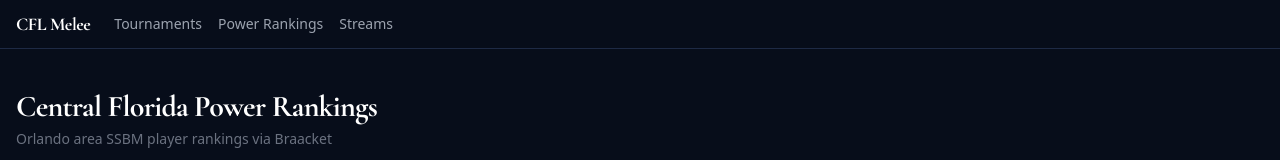
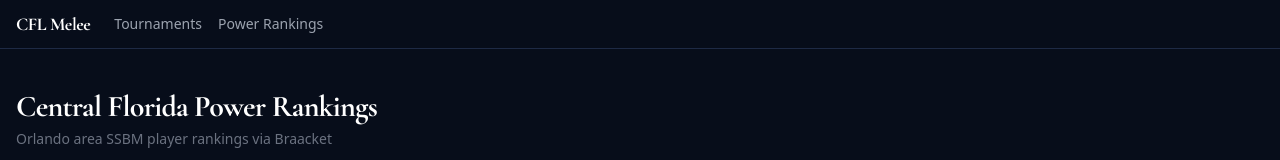
Before and after one commit to CarlosLavayenJr/find-local-melee, a Next.js app: page /rankings in a window 1280 px wide. Shown: the top 160 px of the page. Built offline with nearby package versions, Linux system fonts and the light colour scheme.

Commit message:
Move Twitch streams section to homepage, remove /streams page
Co-Authored-By: Claude Sonnet 4.6 <noreply@anthropic.com>

```diff
--- a/src/app/page.tsx
+++ b/src/app/page.tsx
@@ -1,5 +1,11 @@
 import TournamentFinder from '@/components/TournamentFinder'
+import StreamsSection from '@/components/StreamsSection'
 
 export default function Home() {
-  return <TournamentFinder />
+  return (
+    <>
+      <TournamentFinder />
+      <StreamsSection />
+    </>
+  )
 }
--- a/src/components/Nav.tsx
+++ b/src/components/Nav.tsx
@@ -14,9 +14,6 @@ export default function Nav() {
           <Link href="/rankings" className="text-gray-400 hover:text-white transition-colors">
             Power Rankings
           </Link>
-          <Link href="/streams" className="text-gray-400 hover:text-white transition-colors">
-            Streams
-          </Link>
         </div>
       </div>
     </nav>
--- a/src/app/streams/page.tsx
+++ b/src/components/StreamsSection.tsx
@@ -4,7 +4,7 @@ import { useEffect, useState } from 'react'
 
 const CHANNELS = ['spiralmedia', 'hungrybox']
 
-export default function Streams() {
+export default function StreamsSection() {
   const [hostname, setHostname] = useState('')
 
   useEffect(() => {
@@ -12,10 +12,10 @@ export default function Streams() {
   }, [])
 
   return (
-    <div className="max-w-7xl mx-auto px-4 py-10">
-      <div className="mb-8">
-        <h1 className="text-3xl font-bold font-display tracking-tight mb-1">Streams</h1>
-        <p className="text-gray-500 text-sm">Live and recent broadcasts from Central Florida Melee</p>
+    <div className="max-w-7xl mx-auto px-4 pb-16">
+      <div className="mb-6">
+        <h2 className="text-3xl font-bold font-display tracking-tight mb-1">Streams</h2>
+        <p className="text-gray-500 text-sm">Live and recent broadcasts</p>
       </div>
 
       {hostname && (
```
